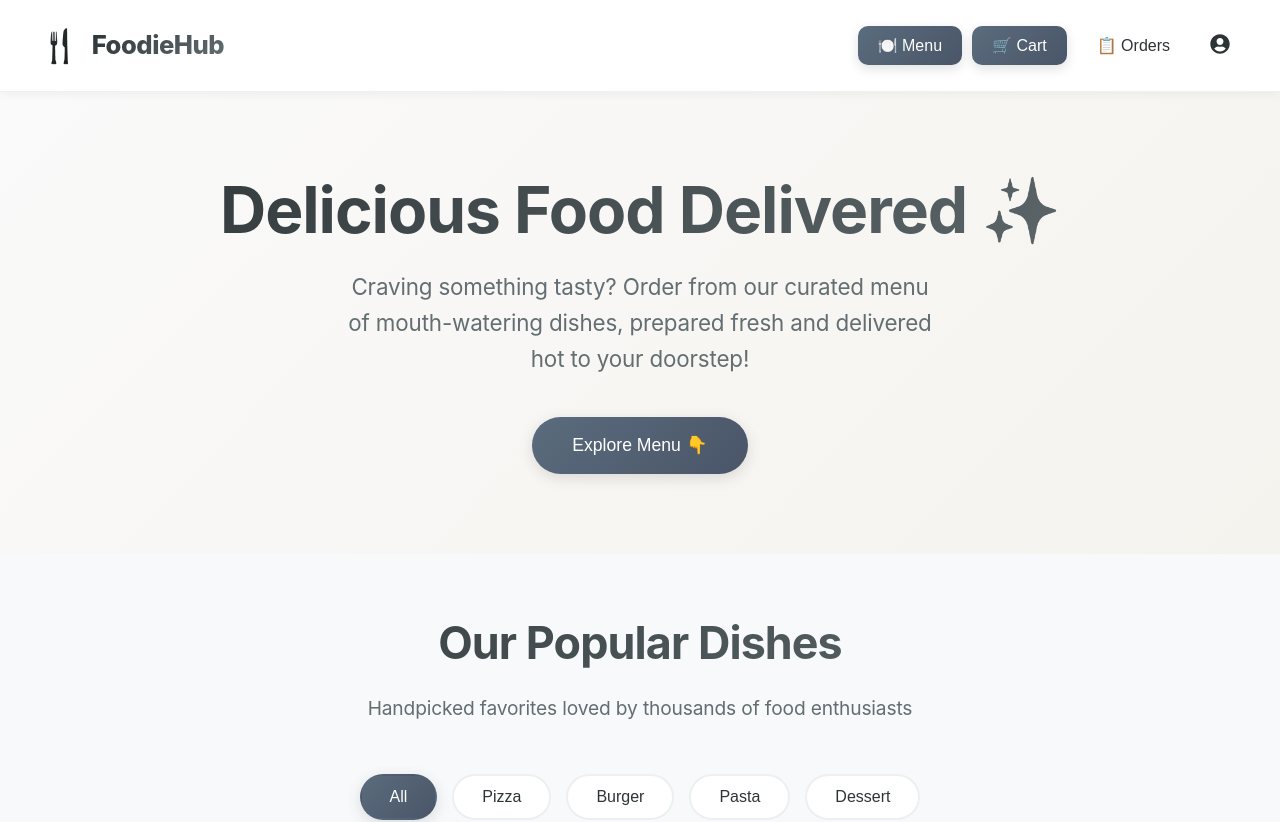
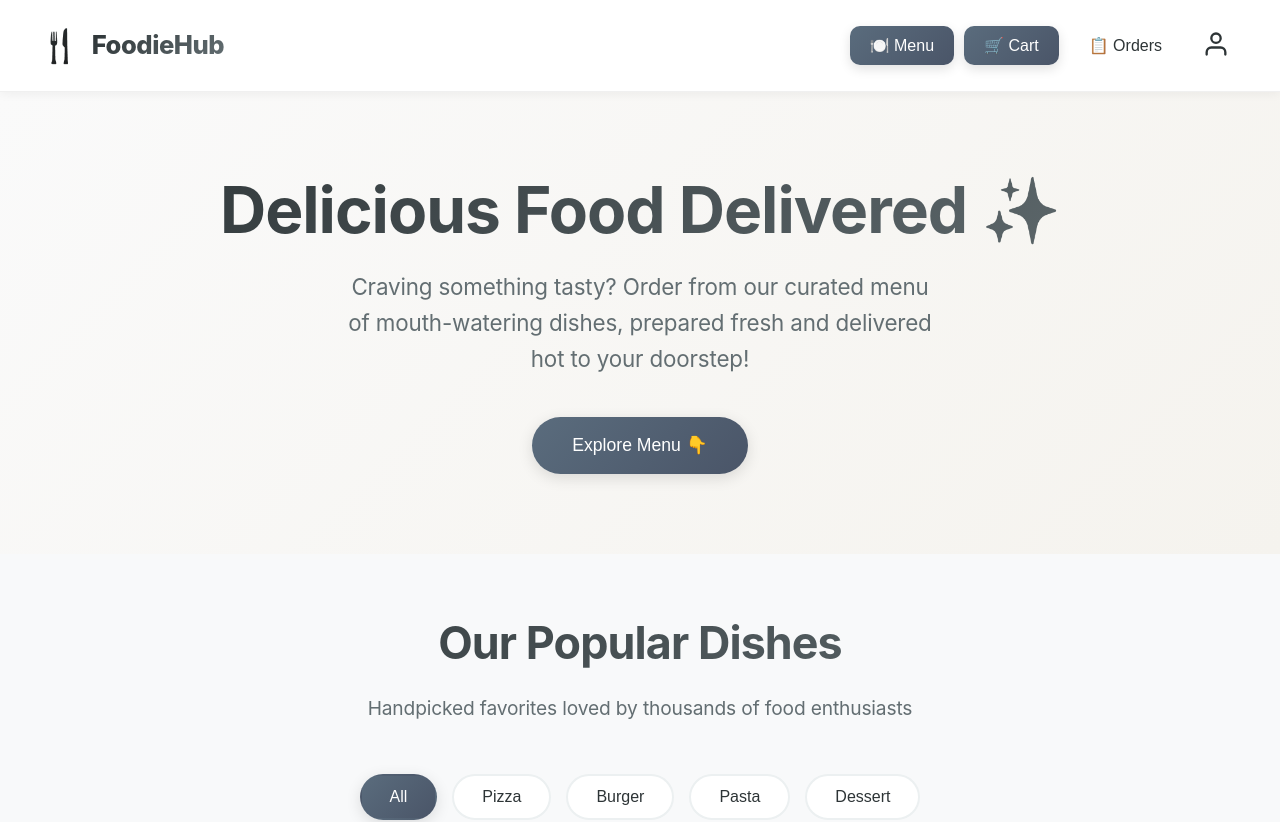
Before and after one commit to mohamedadnanpro123/restaurant-app-front-end, a React (Create React App) app: page / in a window 1280 px wide. Shown: the top 822 px of the page. Built offline with nearby package versions, Linux system fonts and the light colour scheme; no server answers.

Commit message:
UI: Clean outlined user icon, no background or border

```diff
--- a/src/App.js
+++ b/src/App.js
@@ -4,7 +4,7 @@ import OrdersPage from "./components/OrdersPage";
 import LoginPage from "./components/LoginPage";
 import RegisterPage from "./components/RegisterPage";
 import CartPage from "./components/CartPage";
-import { FaUserCircle } from 'react-icons/fa';
+import { FiUser } from 'react-icons/fi';  // Outlined person, no circle
 
 function App() {
   const [activePage, setActivePage] = useState("menu");
@@ -390,7 +390,7 @@ function App() {
                 e.currentTarget.style.boxShadow = "0 4px 12px rgba(0, 0, 0, 0.15)";
               }}
             >
-              <FaUserCircle size={20} />
+              <FiUser size={28} />
             </button>
           ) : (
             <div style={styles.userSection} className="user-section">
@@ -456,7 +456,7 @@ function App() {
                 onClick={() => handleNavClick("login")}
                 style={{...styles.loginButton, width: "100%"}}
               >
-                <FaUserCircle size={20} />
+                <FiUser size={28} />
               </button>
             ) : (
               <div style={{...styles.userSection, width: "100%", justifyContent: "center"}}>
```
